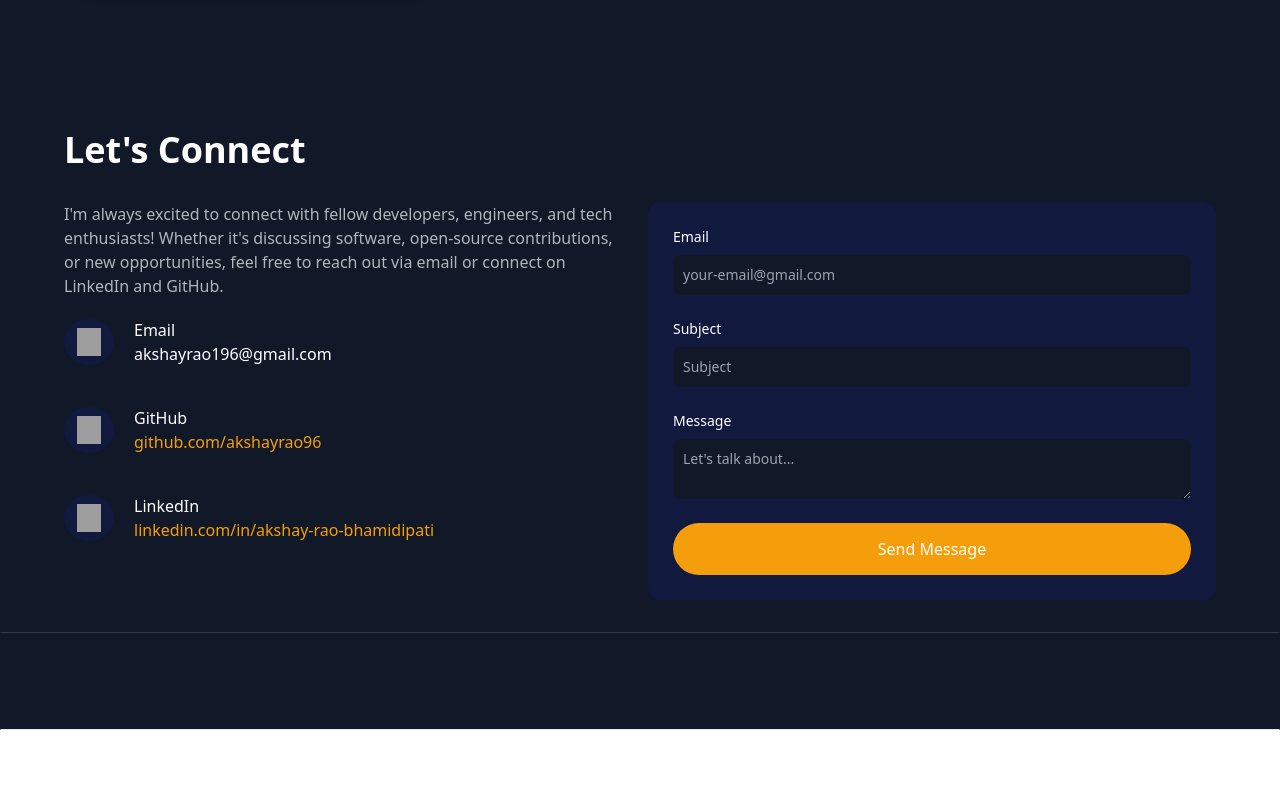
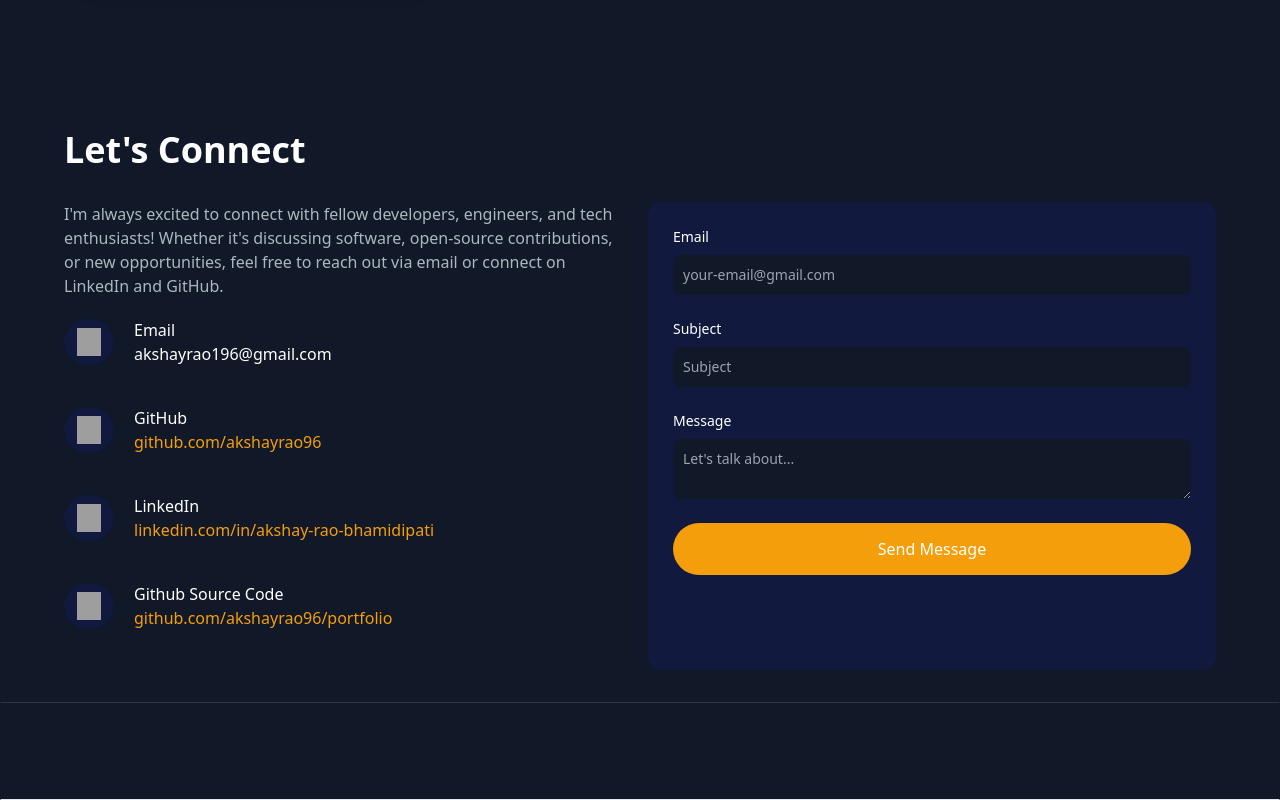
Before and after one commit to akshayrao96/portfolio, a Vue app: page / in a window 1280 px wide. Shown: the part 4118-4918 px from the top of the page. Before the commit the page ends 4848 px from the top, so only its background shows below. Built offline with nearby package versions, Linux system fonts and the light colour scheme; grey boxes are pictures that could not be loaded.

Commit message:
chore: ContactSection.vue, added source code repo

```diff
--- a/src/components/ContactSection.vue
+++ b/src/components/ContactSection.vue
@@ -39,7 +39,7 @@
             >
               <img
                 src="https://img.icons8.com/ios-filled/50/ffffff/github.png"
-                alt="github"
+                alt="Github"
                 class="w-6"
               />
             </div>
@@ -55,6 +55,7 @@
               </p>
             </div>
           </div>
+
           <!-- LinkedIn -->
           <div class="flex mb-10 items-center">
             <div
@@ -62,7 +63,7 @@
             >
               <img
                 src="https://img.icons8.com/ios-filled/50/ffffff/linkedin.png"
-                alt="linkedin"
+                alt="Linkedin"
                 class="w-6"
               />
             </div>
@@ -74,6 +75,29 @@
                   target="_blank"
                   class="text-primary hover:underline"
                   >linkedin.com/in/akshay-rao-bhamidipati</a
+                >
+              </p>
+            </div>
+          </div>
+          <!-- Source Code -->
+          <div class="flex mb-10 items-center">
+            <div
+              class="p-2 bg-[#111a3e] w-[50px] h-[46px] flex justify-center rounded-full overflow-hidden border border-[#111a3e] backdrop-blur"
+            >
+              <img
+                src="https://img.icons8.com/ios-filled/50/ffffff/github.png"
+                alt="Portfolio source code"
+                class="w-6"
+              />
+            </div>
+            <div class="ml-5 text-white">
+              <h4>Github Source Code</h4>
+              <p>
+                <a
+                  href="https://github.com/akshayrao96/portfolio"
+                  target="_blank"
+                  class="text-primary hover:underline"
+                  >github.com/akshayrao96/portfolio</a
                 >
               </p>
             </div>
```
